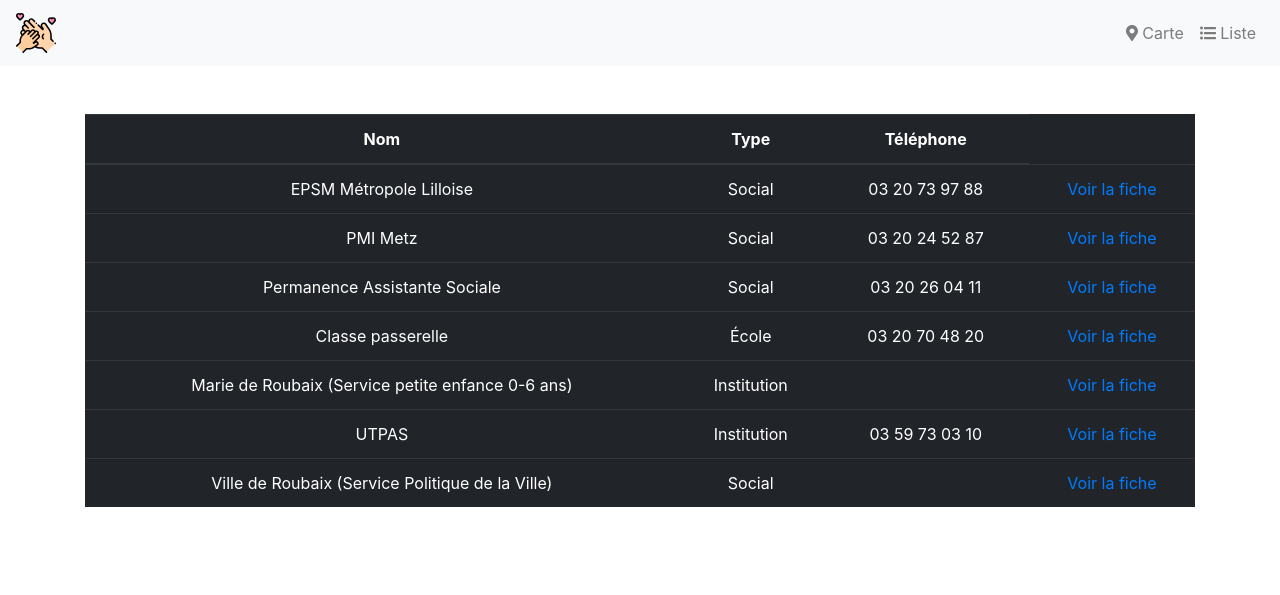
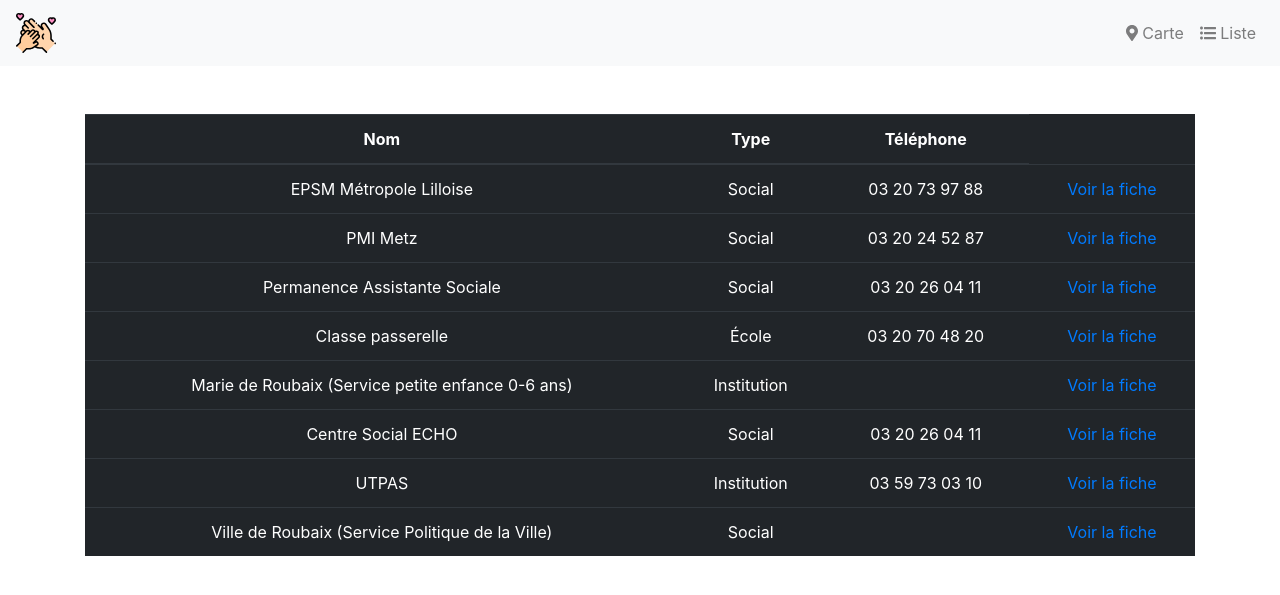
Before and after one commit to commissionparentalite/commissionparentalite.github.io, a Jekyll site: the page built from list.html, in a window 1280 px wide. Shown: the top 595 px of the page. Built offline with Jekyll 4.4.1, drawn with Linux system fonts in a browser that asks for light colours; nearby versions of some CDN libraries.

Commit message:
Update from Forestry.io - Updated centre-social-echo.md

```diff
--- a/_membres/centre-social-echo.md
+++ b/_membres/centre-social-echo.md
@@ -3,6 +3,15 @@
 layout: post
 desc: true
 date: 2018-09-10 13:33:02 +0000
-published: false
+name: Centre Social ECHO
+type: Social
+rue: 60-62 rue d'Oran
+ville: Roubaix
+cp: 59100
+phone: 03 20 26 04 11
+image: ''
+logo: ''
+keywords: []
+contacts: []
 
 ---
```
